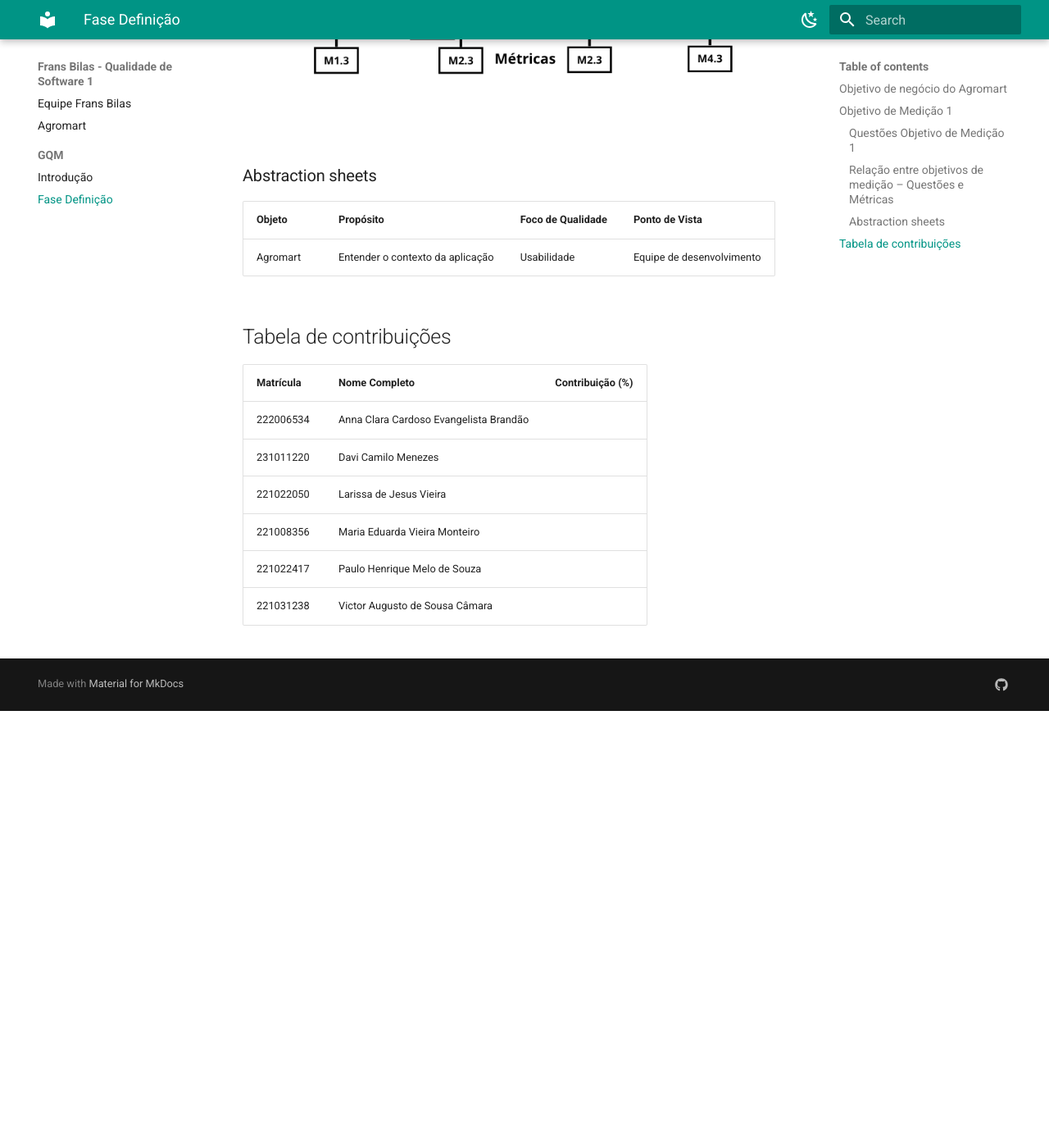
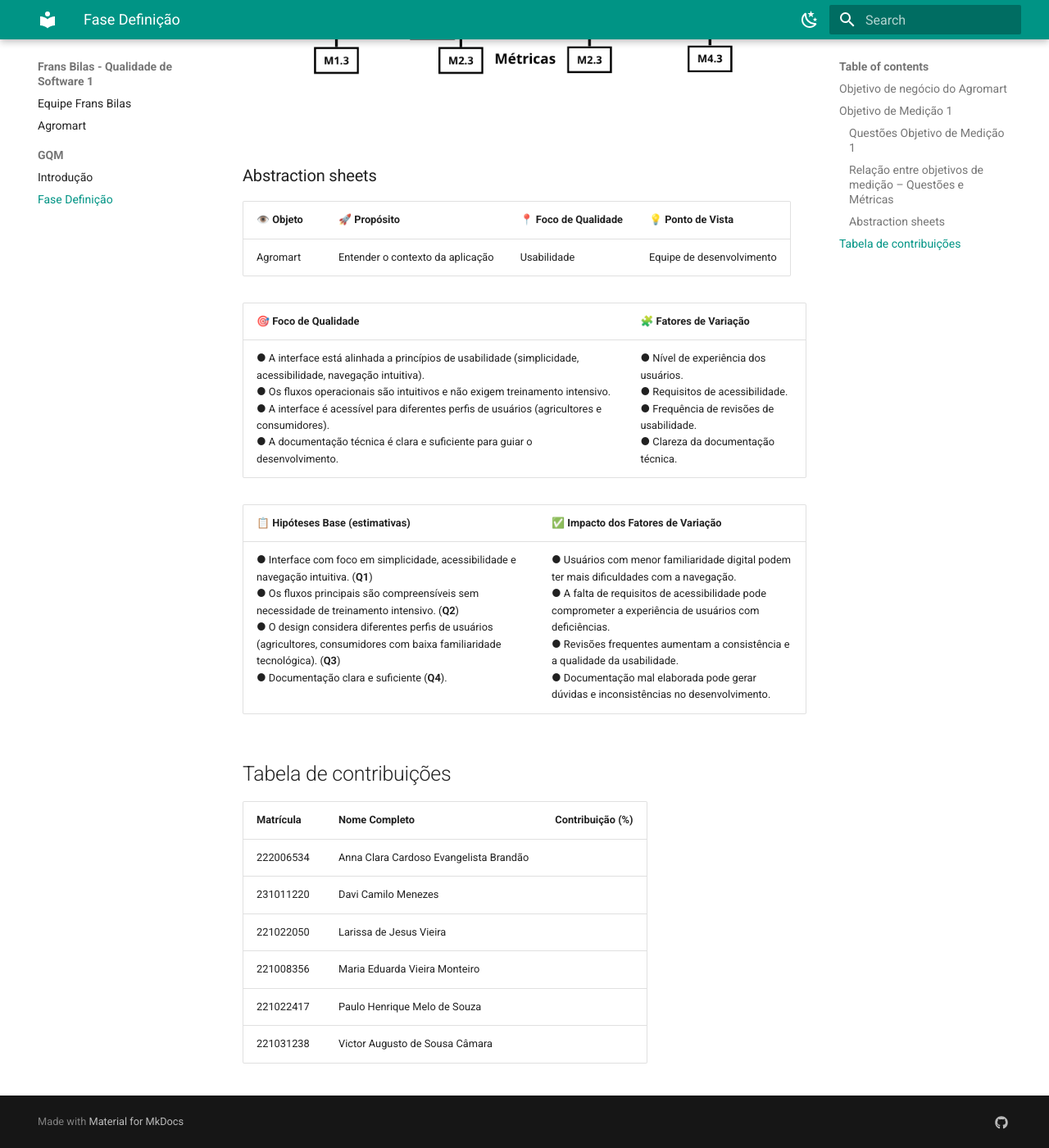
Before and after one commit to FCTE-Qualidade-de-Software-1/2025-1-T01--Frans-Bilas, an MkDocs documentation site: the page built from docs/GQM/FaseDefinicao.md, in a window 1280 px wide and 1400 px high, scrolled down 766 px. Shown: the whole window at 82% size. Built offline with MkDocs 1.6.1 and Material for MkDocs 9.7.7, drawn with Linux system fonts in a browser that asks for light colours; before the commit the page ends 1633 px from its top, so only the background shows below that.

Commit message:
updating Abstraction Sheets from FaseDefinicao.md

```diff
--- a/docs/GQM/FaseDefinicao.md
+++ b/docs/GQM/FaseDefinicao.md
@@ -12,9 +12,17 @@
 
 ### Abstraction sheets
 
-| Objeto            | Propósito                        | Foco de Qualidade        | Ponto de Vista            |
-|-------------------|----------------------------------|--------------------------|---------------------------|
-| Agromart          | Entender o contexto da aplicação | Usabilidade              | Equipe de desenvolvimento |
+| **👁️ Objeto** | **🚀 Propósito** | **📍 Foco de Qualidade** | **💡 Ponto de Vista** |
+|---------------|-----------------|-------------------------|----------------------|
+| Agromart      | Entender o contexto da aplicação | Usabilidade | Equipe de desenvolvimento |
+
+| 🎯 **Foco de Qualidade** | 🧩 **Fatores de Variação** |
+|------------------------|---------------------------|
+| ● A interface está alinhada a princípios de usabilidade (simplicidade, acessibilidade, navegação intuitiva).<br>● Os fluxos operacionais são intuitivos e não exigem treinamento intensivo.<br>● A interface é acessível para diferentes perfis de usuários (agricultores e consumidores).<br>● A documentação técnica é clara e suficiente para guiar o desenvolvimento. | ● Nível de experiência dos usuários.<br>● Requisitos de acessibilidade.<br>● Frequência de revisões de usabilidade.<br>● Clareza da documentação técnica. |
+
+| 📋 **Hipóteses Base (estimativas)** | ✅ **Impacto dos Fatores de Variação** |
+|------------------------------------|--------------------------------------|
+| ● Interface com foco em simplicidade, acessibilidade e navegação intuitiva. (**Q1**)<br>● Os fluxos principais são compreensíveis sem necessidade de treinamento intensivo. (**Q2**)<br>● O design considera diferentes perfis de usuários (agricultores, consumidores com baixa familiaridade tecnológica). (**Q3**)<br>● Documentação clara e suficiente (**Q4**). | ● Usuários com menor familiaridade digital podem ter mais dificuldades com a navegação.<br>● A falta de requisitos de acessibilidade pode comprometer a experiência de usuários com deficiências.<br>● Revisões frequentes aumentam a consistência e a qualidade da usabilidade.<br>● Documentação mal elaborada pode gerar dúvidas e inconsistências no desenvolvimento. |
 
 ## Tabela de contribuições
 
```
